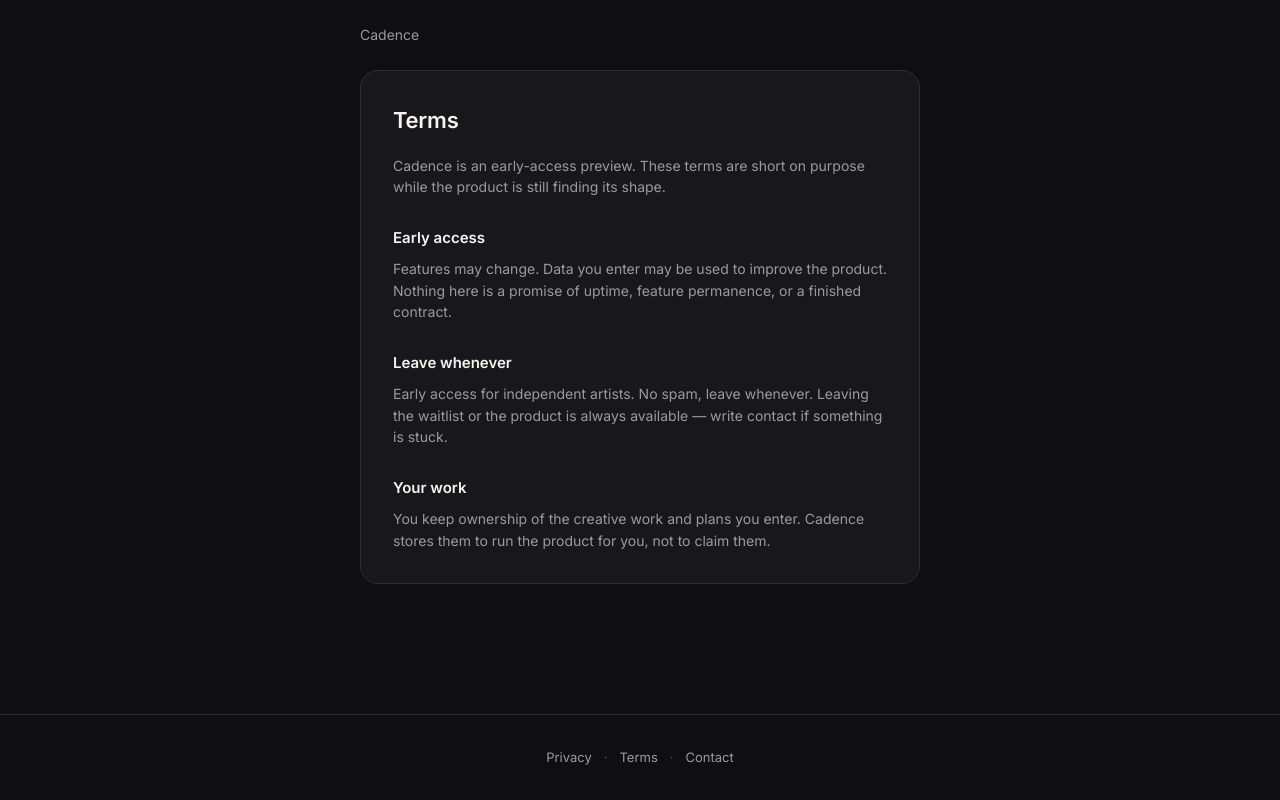
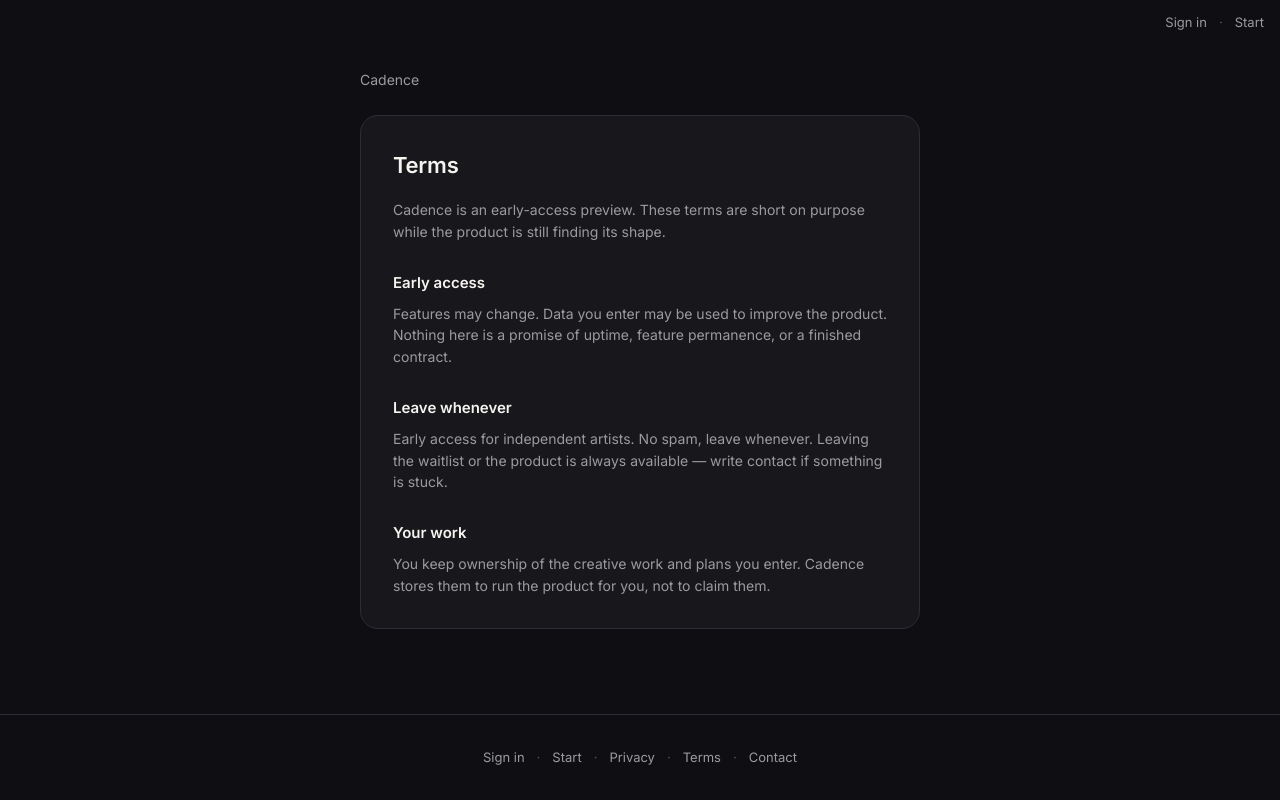
Before and after one commit to acknowledgements-sfc/cadence-front-door, a React (Vite) app: page /terms in a window 1280 px wide. Built offline with nearby package versions, Linux system fonts and the light colour scheme.

Commit message:
Add SiteHeader with sign-in/start links; waitlist success CTA to /start

```diff
--- a/src/App.css
+++ b/src/App.css
@@ -226,6 +226,47 @@
   color: var(--color-success);
 }
 
+.ask-section__success-stack {
+  display: flex;
+  flex-direction: column;
+  align-items: flex-start;
+  gap: var(--space-md);
+}
+
+.ask-section__button--link {
+  display: inline-flex;
+  text-decoration: none;
+}
+
+/* — Site header — */
+.site-header {
+  display: flex;
+  justify-content: flex-end;
+  padding: var(--space-md) var(--space-lg);
+}
+
+.site-header__nav {
+  display: flex;
+  align-items: center;
+  gap: var(--space-md);
+  font-size: 0.8125rem;
+  color: var(--color-muted-ash);
+}
+
+.site-header__nav a {
+  color: var(--color-muted-ash);
+  text-decoration: none;
+}
+
+.site-header__nav a:hover {
+  color: var(--color-parchment);
+  text-decoration: underline;
+}
+
+.site-header__sep {
+  opacity: 0.5;
+}
+
 /* — Site footer — */
 .site-footer {
   margin-top: auto;
--- a/src/App.tsx
+++ b/src/App.tsx
@@ -1,6 +1,7 @@
 import { BrowserRouter, Routes, Route } from "react-router-dom";
 import { HeroSection } from "./components/HeroSection";
 import { WaitlistForm } from "./components/WaitlistForm";
+import { SiteHeader } from "./components/SiteHeader";
 import { Footer } from "./components/Footer";
 import { PrivacyPage } from "./components/PrivacyPage";
 import { TermsPage } from "./components/TermsPage";
@@ -26,6 +27,7 @@
   return (
     <BrowserRouter>
       <div className="app">
+        <SiteHeader />
         <Routes>
           <Route path="/" element={<HomePage />} />
           <Route path="/privacy" element={<PrivacyPage />} />
--- a/src/components/Footer.tsx
+++ b/src/components/Footer.tsx
@@ -1,10 +1,18 @@
 import { Link } from "react-router-dom";
-import { AUX_COPY } from "../copy";
+import { APP_URLS, AUX_COPY } from "../copy";
 
 export function Footer() {
   return (
     <footer className="site-footer" aria-label="Site">
       <nav className="site-footer__nav">
+        <a href={APP_URLS.signIn}>{AUX_COPY.footer.signIn}</a>
+        <span className="site-footer__sep" aria-hidden="true">
+          ·
+        </span>
+        <a href={APP_URLS.start}>{AUX_COPY.footer.start}</a>
+        <span className="site-footer__sep" aria-hidden="true">
+          ·
+        </span>
         <Link to="/privacy">{AUX_COPY.footer.privacy}</Link>
         <span className="site-footer__sep" aria-hidden="true">
           ·
--- /dev/null
+++ b/src/components/SiteHeader.tsx
@@ -0,0 +1,15 @@
+import { APP_URLS, AUX_COPY } from "../copy";
+
+export function SiteHeader() {
+  return (
+    <header className="site-header" aria-label="Cadence">
+      <nav className="site-header__nav">
+        <a href={APP_URLS.signIn}>{AUX_COPY.header.signIn}</a>
+        <span className="site-header__sep" aria-hidden="true">
+          ·
+        </span>
+        <a href={APP_URLS.start}>{AUX_COPY.header.start}</a>
+      </nav>
+    </header>
+  );
+}
--- a/src/components/WaitlistForm.tsx
+++ b/src/components/WaitlistForm.tsx
@@ -1,5 +1,5 @@
 import { useState, type FormEvent } from "react";
-import { COPY } from "../copy";
+import { APP_URLS, COPY } from "../copy";
 import { submitWaitlist } from "../lib/waitlistSubmit";
 
 export function WaitlistForm() {
@@ -46,9 +46,12 @@
         </h2>
 
         {status === "success" ? (
-          <p className="ask-section__success" role="status">
-            {COPY.beat4.success}
-          </p>
+          <div className="ask-section__success-stack" role="status">
+            <p className="ask-section__success">{COPY.beat4.success}</p>
+            <a className="ask-section__button ask-section__button--link" href={APP_URLS.start}>
+              {COPY.beat4.successCta}
+            </a>
+          </div>
         ) : (
           <form className="ask-section__form" onSubmit={handleSubmit}>
             <label htmlFor="waitlist-answer" className="sr-only">
--- a/src/copy.ts
+++ b/src/copy.ts
@@ -2,6 +2,11 @@
  * Verbatim user-facing strings from docs/08-front-door.md
  * plus Spec C Part 1 auxiliary page copy (translated-outward register).
  */
+
+export const APP_URLS = {
+  signIn: "https://app.cadencemgmt.site/",
+  start: "https://app.cadencemgmt.site/start",
+} as const;
 
 export const COPY = {
   beat1: {
@@ -23,6 +28,7 @@
     button: "Join the waitlist",
     undertext: "Early access for independent artists. No spam, leave whenever.",
     success: "You are on the list. We will be in touch.",
+    successCta: "Start in Cadence",
     sending: "Sending…",
   },
 } as const;
@@ -34,10 +40,16 @@
  */
 export const AUX_COPY = {
   footer: {
+    signIn: "Sign in",
+    start: "Start",
     privacy: "Privacy",
     terms: "Terms",
     contact: "Contact",
     home: "Cadence",
+  },
+  header: {
+    signIn: "Sign in",
+    start: "Start",
   },
   privacy: {
     title: "Privacy",
```
Also changed, not shown: 1 other file (tests, documents, lock files or other folders).
